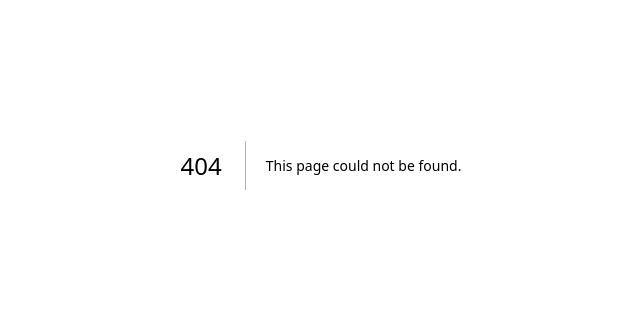
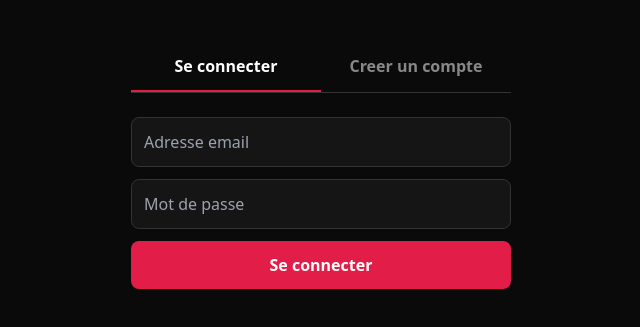
Before and after one commit to picxsee/dark-romance-promo, a Next.js app: page /login in a window 1280 px wide. Before the commit this address had no page. Shown: the part 235-562 px from the top of the page, without its empty margins (319-959 px from the left). Built offline with nearby package versions, Linux system fonts and the light colour scheme; no server answers.

Commit message:
Ajout authentification Supabase (login/signup + protection des routes)

```diff
--- /dev/null
+++ b/app/characters/layout.tsx
@@ -0,0 +1,5 @@
+import AuthGuard from '../../components/AuthGuard';
+
+export default function CharactersLayout({ children }: { children: React.ReactNode }) {
+  return <AuthGuard>{children}</AuthGuard>;
+}
--- /dev/null
+++ b/app/generate/layout.tsx
@@ -0,0 +1,5 @@
+import AuthGuard from '../../components/AuthGuard';
+
+export default function GenerateLayout({ children }: { children: React.ReactNode }) {
+  return <AuthGuard>{children}</AuthGuard>;
+}
--- /dev/null
+++ b/app/login/page.tsx
@@ -0,0 +1,122 @@
+'use client';
+
+import { useState } from 'react';
+import { useRouter } from 'next/navigation';
+import { supabase } from '../../lib/supabaseClient';
+
+export default function LoginPage() {
+  const router = useRouter();
+  const [mode, setMode] = useState<'login' | 'signup'>('login');
+  const [email, setEmail] = useState('');
+  const [password, setPassword] = useState('');
+  const [error, setError] = useState<string | null>(null);
+  const [info, setInfo] = useState<string | null>(null);
+  const [loading, setLoading] = useState(false);
+
+  const handleSubmit = async (e: React.FormEvent) => {
+    e.preventDefault();
+    setError(null);
+    setInfo(null);
+    setLoading(true);
+
+    if (mode === 'login') {
+      const { error } = await supabase.auth.signInWithPassword({ email, password });
+      setLoading(false);
+      if (error) {
+        setError(error.message);
+      } else {
+        router.push('/characters');
+      }
+    } else {
+      const { error } = await supabase.auth.signUp({ email, password });
+      setLoading(false);
+      if (error) {
+        setError(error.message);
+      } else {
+        setInfo('Compte cree. Verifie ta boite mail pour confirmer, puis connecte-toi.');
+        setMode('login');
+      }
+    }
+  };
+
+  return (
+    <div style={{ minHeight: '100vh', display: 'flex', alignItems: 'center', justifyContent: 'center', background: '#0a0a0a', color: '#fff', padding: 24 }}>
+      <div style={{ width: '100%', maxWidth: 380 }}>
+        <div style={{ display: 'flex', marginBottom: 24, borderBottom: '1px solid #333' }}>
+          <button
+            type="button"
+            onClick={() => setMode('login')}
+            style={{
+              flex: 1,
+              padding: '12px 0',
+              background: 'none',
+              border: 'none',
+              borderBottom: mode === 'login' ? '2px solid #e11d48' : '2px solid transparent',
+              color: mode === 'login' ? '#fff' : '#888',
+              fontWeight: 600,
+              cursor: 'pointer',
+            }}
+          >
+            Se connecter
+          </button>
+          <button
+            type="button"
+            onClick={() => setMode('signup')}
+            style={{
+              flex: 1,
+              padding: '12px 0',
+              background: 'none',
+              border: 'none',
+              borderBottom: mode === 'signup' ? '2px solid #e11d48' : '2px solid transparent',
+              color: mode === 'signup' ? '#fff' : '#888',
+              fontWeight: 600,
+              cursor: 'pointer',
+            }}
+          >
+            Creer un compte
+          </button>
+        </div>
+
+        <form onSubmit={handleSubmit} style={{ display: 'flex', flexDirection: 'column', gap: 12 }}>
+          <input
+            type="email"
+            required
+            placeholder="Adresse email"
+            value={email}
+            onChange={(e) => setEmail(e.target.value)}
+            style={{ padding: 12, borderRadius: 8, border: '1px solid #333', background: '#151515', color: '#fff' }}
+          />
+          <input
+            type="password"
+            required
+            minLength={6}
+            placeholder="Mot de passe"
+            value={password}
+            onChange={(e) => setPassword(e.target.value)}
+            style={{ padding: 12, borderRadius: 8, border: '1px solid #333', background: '#151515', color: '#fff' }}
+          />
+
+          {error && <p style={{ color: '#f87171', fontSize: 14 }}>{error}</p>}
+          {info && <p style={{ color: '#4ade80', fontSize: 14 }}>{info}</p>}
+
+          <button
+            type="submit"
+            disabled={loading}
+            style={{
+              padding: 12,
+              borderRadius: 8,
+              border: 'none',
+              background: '#e11d48',
+              color: '#fff',
+              fontWeight: 600,
+              cursor: 'pointer',
+              opacity: loading ? 0.6 : 1,
+            }}
+          >
+            {loading ? 'Patiente...' : mode === 'login' ? 'Se connecter' : 'Creer mon compte'}
+          </button>
+        </form>
+      </div>
+    </div>
+  );
+}
--- /dev/null
+++ b/app/video/layout.tsx
@@ -0,0 +1,5 @@
+import AuthGuard from '../../components/AuthGuard';
+
+export default function VideoLayout({ children }: { children: React.ReactNode }) {
+  return <AuthGuard>{children}</AuthGuard>;
+}
--- /dev/null
+++ b/components/AuthGuard.tsx
@@ -0,0 +1,44 @@
+'use client';
+
+import { useEffect, useState } from 'react';
+import { useRouter } from 'next/navigation';
+import { supabase } from '../lib/supabaseClient';
+
+export default function AuthGuard({ children }: { children: React.ReactNode }) {
+  const router = useRouter();
+  const [ready, setReady] = useState(false);
+
+  useEffect(() => {
+    let mounted = true;
+
+    supabase.auth.getSession().then(({ data }) => {
+      if (!mounted) return;
+      if (!data.session) {
+        router.replace('/login');
+      } else {
+        setReady(true);
+      }
+    });
+
+    const { data: listener } = supabase.auth.onAuthStateChange((_event, session) => {
+      if (!session) {
+        router.replace('/login');
+      }
+    });
+
+    return () => {
+      mounted = false;
+      listener.subscription.unsubscribe();
+    };
+  }, [router]);
+
+  if (!ready) {
+    return (
+      <div style={{ minHeight: '100vh', display: 'flex', alignItems: 'center', justifyContent: 'center', color: '#fff', background: '#0a0a0a' }}>
+        Chargement...
+      </div>
+    );
+  }
+
+  return <>{children}</>;
+}
--- /dev/null
+++ b/lib/supabaseClient.ts
@@ -0,0 +1,6 @@
+import { createClient } from '@supabase/supabase-js';
+
+export const supabase = createClient(
+  process.env.NEXT_PUBLIC_SUPABASE_URL!,
+  process.env.NEXT_PUBLIC_SUPABASE_ANON_KEY!
+);
```
